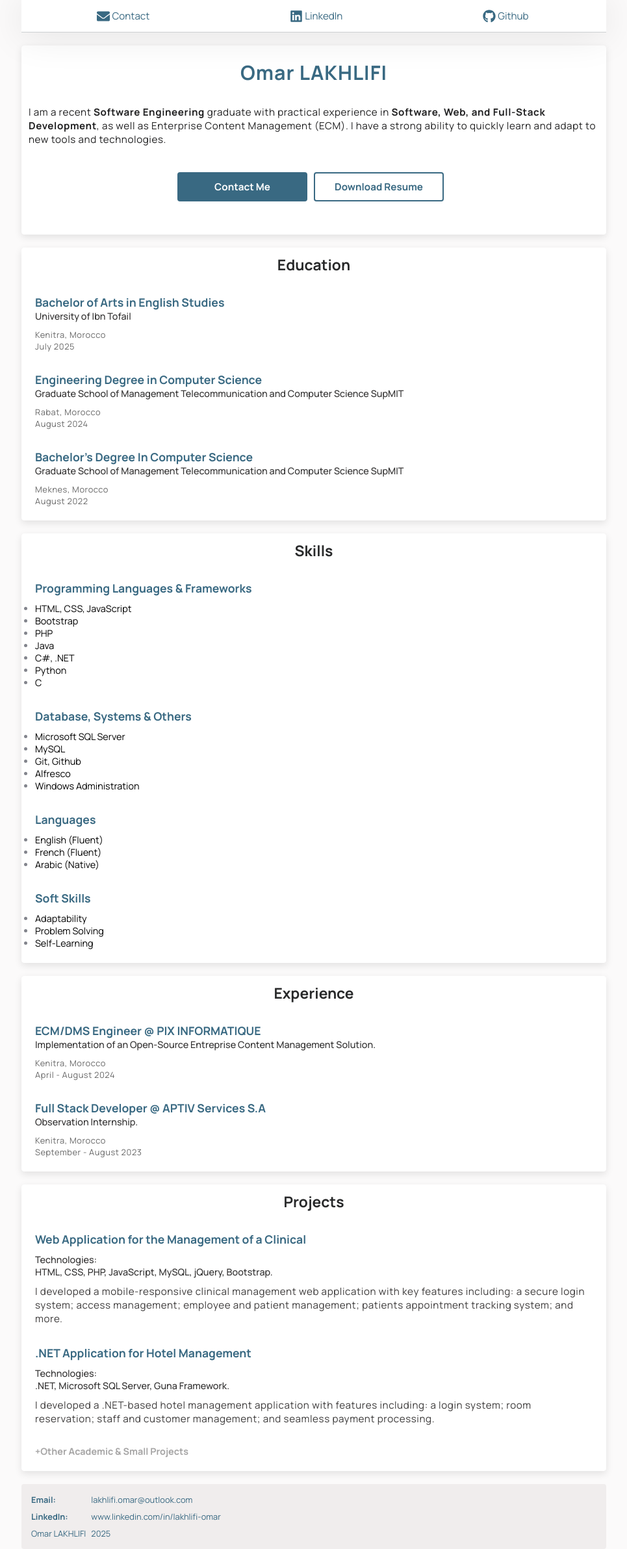
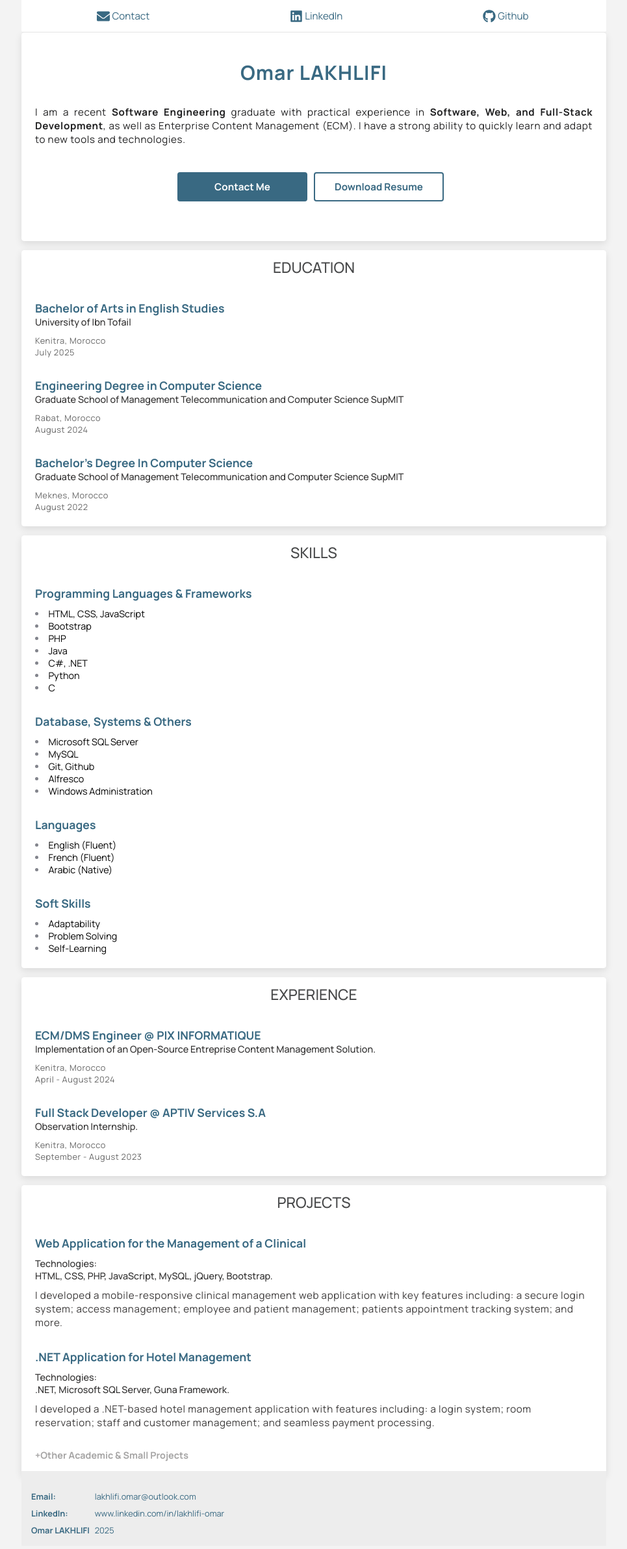
Before and after one commit to dev-omar-l/portfolio-simple, a plain HTML site: page index.html in a window 1280 px wide. Shown: the whole page at 65% size, without its empty margins (157-1122 px from the left). Drawn offline with Linux system fonts and the light colour scheme.

Commit message:
Better formatting

```diff
--- a/index.html
+++ b/index.html
@@ -80,13 +80,14 @@
 
     <!-- Introduction / Description -->
     <div class="description">
+      <div>
         <h1 class="fullname">Omar LAKHLIFI</h1>
         <p>
           I am a recent <strong>Software Engineering</strong> graduate with
           practical experience in
           <strong>Software, Web, and Full-Stack Development</strong>, as well as
-        Enterprise Content Management (ECM). I have a strong ability to quickly
-        learn and adapt to new tools and technologies.
+          Enterprise Content Management (ECM). I have a strong ability to
+          quickly learn and adapt to new tools and technologies.
         </p>
         <div class="buttons">
           <a href="./contact/contact.html"
@@ -96,6 +97,7 @@
           <a href="./resume/Omar_LAKHLIFI_Resume.pdf" download
             ><div class="button2">Download Resume</div></a
           >
+        </div>
       </div>
     </div>
 
@@ -266,9 +268,7 @@
           </td>
         </tr>
         <tr>
-          <strong>
-            <td>Omar LAKHLIFI</td>
-          </strong>
+          <td><strong>Omar LAKHLIFI</strong></td>
           <td>2025</td>
         </tr>
       </table>
--- a/style.css
+++ b/style.css
@@ -1,7 +1,3 @@
-/* TODO: SVG HOVER COLOR */
-
-/* CONTACT PAGE COLORS - LAYOUT AND TEXT COLOR*/
-
 * {
   padding: 0;
   margin: 0;
@@ -10,8 +6,8 @@
 
 body {
   font-family: 'Manrope', sans-serif;
-  /* position: relative; */
   font-size: 0.9rem;
+  list-style-position: inside;
 }
 
 div {
@@ -26,7 +22,6 @@ td {
   height: 50px;
   background: white;
   color: #113f67;
-  /* border-bottom: 1px solid rgb(186, 182, 182); */
   position: sticky;
   top: 0;
   left: 0;
@@ -36,7 +31,9 @@ td {
   justify-content: space-around;
   align-items: center;
   box-shadow: rgba(0, 0, 0, 0.1) 0px 4px 12px;
-  border-bottom: 1px solid rgb(204, 207, 209);
+  border-bottom: 1px solid #e4e4e4;
+  border-bottom-right-radius: 2px;
+  border-bottom-left-radius: 2px;
 }
 
 .nav-element {
@@ -59,13 +56,25 @@ td {
 .projects,
 .contact {
   max-width: 900px;
-  margin: 20px auto;
+  margin: 14px auto;
   background-color: white;
   border-radius: 4px;
 }
 
+.description {
+  margin-top: 0;
+  height: calc(70vh - 70px);
+  color: rgb(29, 28, 28);
+}
+
 .description p {
   color: #212122;
+  text-align: justify;
+  font-size: 0.95rem;
+}
+
+.contact {
+  margin: 0px auto;
 }
 
 hr {
@@ -79,10 +88,6 @@ hr {
   max-width: 800px;
   margin-top: 40px;
   margin-bottom: 10px;
-}
-
-.projects h4 {
-  margin-top: 10px;
 }
 
 .contact {
@@ -99,18 +104,21 @@ hr {
   color: #686868;
 }
 
+.projects h4 {
+  margin-top: 10px;
+}
+
 .footer {
+  font-size: 0.8rem;
+  background-color: #ededed;
+  color: #396982;
   max-width: 900px;
-  margin: 20px auto;
+  margin: -20px auto;
+  padding-top: 25px;
 }
 
 span {
   margin-right: 3px;
-}
-
-.description {
-  height: calc(70vh - 70px);
-  color: rgb(29, 28, 28);
 }
 
 .fullname {
@@ -119,15 +127,17 @@ span {
 
 h1 {
   color: #396982;
-  margin-top: 10px;
+  margin-top: 20px;
   margin-bottom: 30px;
   letter-spacing: 1px;
 }
 
 h2 {
-  color: #28292a;
+  color: #48494a;
   text-align: center;
-  margin-bottom: 10px;
+  margin-bottom: 15px;
+  font-weight: 500;
+  text-transform: uppercase;
 }
 
 h3 {
@@ -218,13 +228,6 @@ a:hover {
   color: #396982;
 }
 
-.footer {
-  font-size: 0.8rem;
-  background-color: #f0eded;
-  color: #396982;
-  margin-bottom: -10px;
-}
-
 .footer a:hover {
   color: #000000;
 }
@@ -247,11 +250,16 @@ li::marker {
   background: #a4bed6;
 }
 
-/*Media Query ma 560px */
+/*Media Query max 560px */
 
 @media screen and (max-width: 560px) {
   #contact_dl_button {
     margin-top: -20px;
+  }
+
+  .description {
+    height: 65vh;
+    min-height: 440px;
   }
 }
 
@@ -259,15 +267,13 @@ li::marker {
 @media screen and (min-width: 560px) {
   .nav-bar {
     height: 50px;
-    border-bottom-right-radius: 0px;
-    border-bottom-left-radius: 0px;
-    box-shadow: rgba(0, 0, 0, 0.1) 0px 4px 60px;
+    box-shadow: rgba(0, 0, 0, 0) 0px 4px 4px;
     position: relative;
   }
 
   body {
     font-size: 0.95rem;
-    background-color: rgb(251, 250, 250);
+    background-color: rgb(243, 243, 243);
   }
 
   .description {
@@ -299,10 +305,6 @@ li::marker {
     box-shadow: rgba(0, 0, 0, 0.1) 0px 4px 12px;
   }
 
-  .footer {
-    border-radius: 4px;
-  }
-
   .contact {
     height: calc(100vh-50px);
     text-align: center;
```
Also changed, not shown: contact/contact.html (+3 -3 lines). Lines whose indentation alone changed are shown as unchanged.
